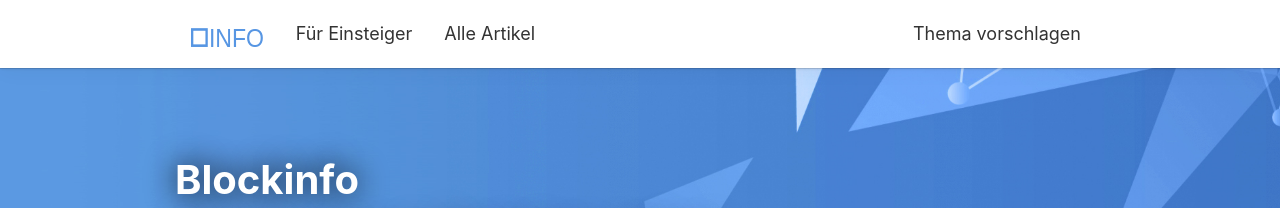
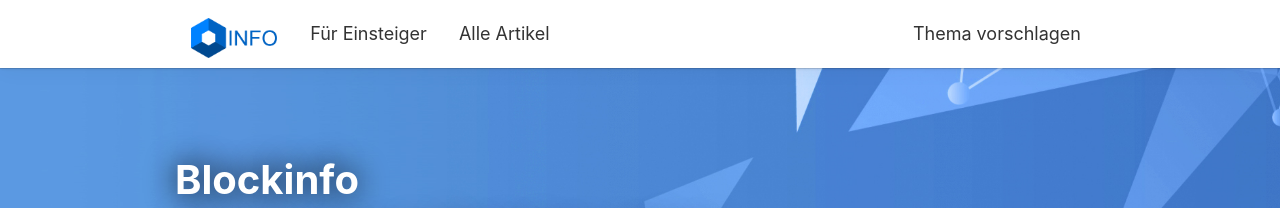
Before and after one commit to jossamarm/blockinfo.de, a Jekyll site: the page built from _pages/home.html, in a window 1280 px wide. Shown: the top 208 px of the page. Built offline with Jekyll 4.4.1, drawn with Linux system fonts in a browser that asks for light colours; nearby versions of some CDN libraries; comment, search, counter and statistics services are not loaded.

Commit message:
add new logo

```diff
--- a/_includes/_navigation.html
+++ b/_includes/_navigation.html
@@ -2,7 +2,7 @@
   <div class="container">
     <a class="navbar-brand" href="/">
 
-      <img src="/assets/img/logo-de.svg" height="30px">
+      <img src="/assets/img/logo-de.png" height="40px">
     </a>
     <button class="hidden-print navbar-toggler navbar-toggler-right" type="button" data-toggle="collapse" data-target="#navbarNav"
       aria-controls="navbarNav" aria-expanded="false" aria-label="Toggle navigation">
--- a/assets/css/_navigation.scss
+++ b/assets/css/_navigation.scss
@@ -20,6 +20,7 @@ $hover-color: rgba(255,255,255,0.75);
 
 .navbar-brand {
   height: 40px;
+  width: 100px;
 }
 
 .navbar-brand svg {
```
Also changed, not shown: _includes/logo-de-notext.svg (added), assets/img/favicon.ico, assets/img/logo-de-notext.png (added), assets/img/logo-de-notext.svg (added), assets/img/logo-de.png.
